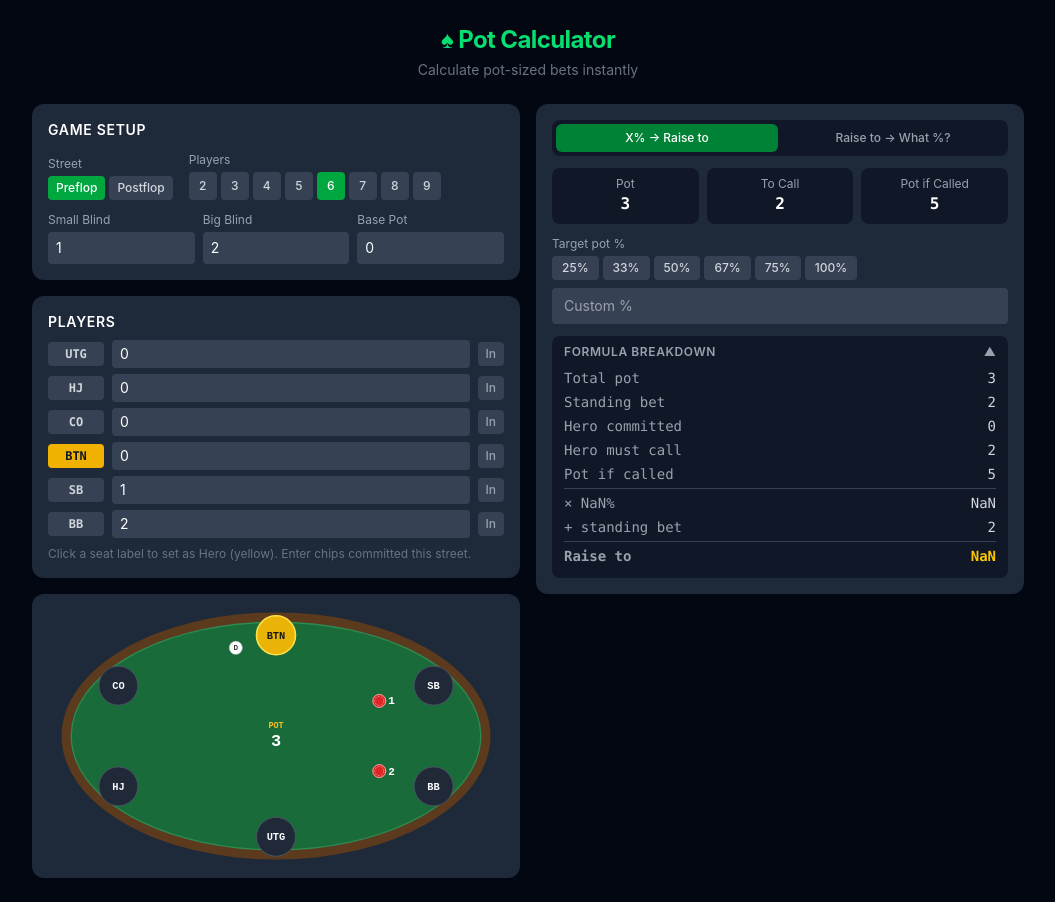
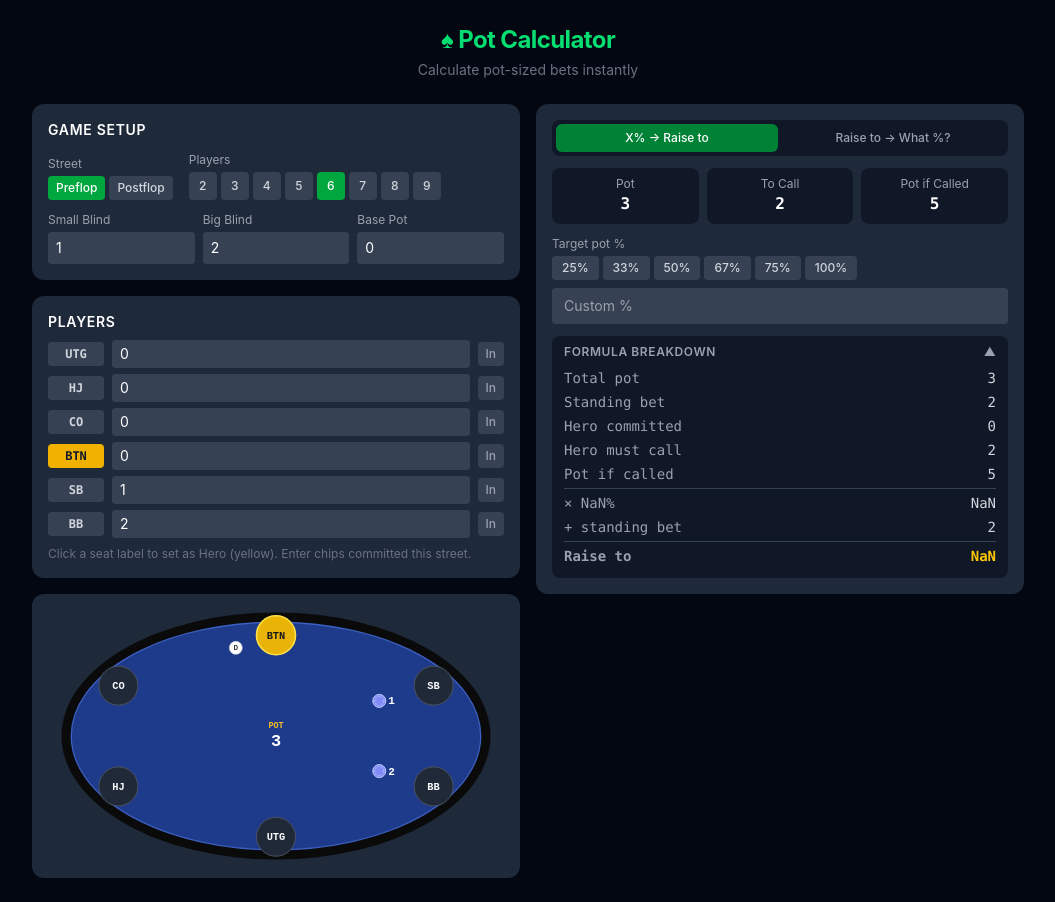
Before and after one commit to shirio/pot-calculator, a React (Vite) app: page / in a window 1280 px wide. Shown: the whole page, without its empty margins (112-1167 px from the left). Built offline with nearby package versions, Linux system fonts and the light colour scheme.

Commit message:
Periwinkle blind chips, magenta other chips, black rail, rich blue felt

```diff
--- a/src/components/PokerTable.jsx
+++ b/src/components/PokerTable.jsx
@@ -1,4 +1,6 @@
 const fmt = v => v % 1 === 0 ? String(v) : v.toFixed(1)
+
+const BLIND_LABELS = new Set(['SB', 'BB', 'BTN/SB'])
 
 export default function PokerTable({ players, heroIndex, totalPot }) {
   const numSeats = players.length
@@ -16,10 +18,10 @@ export default function PokerTable({ players, heroIndex, totalPot }) {
     <div className="bg-gray-800 rounded-xl p-3">
       <svg viewBox="0 0 700 400" className="w-full" style={{ maxHeight: 260 }}>
         {/* Rail */}
-        <ellipse cx="350" cy="200" rx="330" ry="190" fill="#5c3a1e" />
+        <ellipse cx="350" cy="200" rx="330" ry="190" fill="#0a0a0a" />
         {/* Felt */}
-        <ellipse cx="350" cy="200" rx="315" ry="175" fill="#1a6b3a" />
-        <ellipse cx="350" cy="200" rx="315" ry="175" fill="none" stroke="#2d8a50" strokeWidth="2" />
+        <ellipse cx="350" cy="200" rx="315" ry="175" fill="#1e3a8a" />
+        <ellipse cx="350" cy="200" rx="315" ry="175" fill="none" stroke="#3b5fc0" strokeWidth="2" />
 
         {/* Pot display */}
         <text x="350" y="188" textAnchor="middle" fill="#fbbf24" fontSize="13" fontWeight="bold" fontFamily="monospace">
@@ -33,17 +35,21 @@ export default function PokerTable({ players, heroIndex, totalPot }) {
           const isHero = i === heroIndex
           const isFolded = p.isFolded
           const hasChips = !isFolded && p.committed > 0
+          const isBlind = BLIND_LABELS.has(p.label)
 
           const bgColor = isHero ? '#eab308' : isFolded ? '#374151' : '#1f2937'
           const textColor = isHero ? '#1a1a1a' : isFolded ? '#6b7280' : '#f9fafb'
           const ringColor = isHero ? '#fde047' : '#4b5563'
+
+          // Periwinkle for blinds, magenta-pink for others
+          const chipFill = isBlind ? '#818cf8' : '#ec4899'
+          const chipStroke = isBlind ? '#c7d2fe' : '#fbcfe8'
 
           const showDealer = i === 0
           const dAngle = p.angle - 0.25
           const dx = 350 + 250 * Math.cos(dAngle)
           const dy = 200 + 140 * Math.sin(dAngle)
 
-          // Chip text goes toward center (left side players → text on right, right side → text on left)
           const onLeft = Math.cos(p.angle) < -0.1
           const chipCx = p.chipX + (onLeft ? 10 : -10)
           const textX = p.chipX + (onLeft ? -4 : 4)
@@ -58,10 +64,7 @@ export default function PokerTable({ players, heroIndex, totalPot }) {
                 </g>
               )}
 
-              {/* Seat circle */}
               <circle cx={p.x} cy={p.y} r="30" fill={bgColor} stroke={ringColor} strokeWidth={isHero ? 2.5 : 1.5} />
-
-              {/* Position label */}
               <text x={p.x} y={p.y + 1} textAnchor="middle" dominantBaseline="middle" fill={textColor} fontSize="16" fontWeight="bold" fontFamily="monospace">
                 {p.label}
               </text>
@@ -70,11 +73,10 @@ export default function PokerTable({ players, heroIndex, totalPot }) {
                 <text x={p.x} y={p.y + 22} textAnchor="middle" fill="#6b7280" fontSize="8">fold</text>
               )}
 
-              {/* Bet chip + amount */}
               {hasChips && (
                 <g>
-                  <circle cx={chipCx} cy={p.chipY} r="10" fill="#dc2626" stroke="#fca5a5" strokeWidth="1.5" />
-                  <circle cx={chipCx} cy={p.chipY} r="7" fill="none" stroke="#fca5a5" strokeWidth="1" strokeDasharray="3 2" />
+                  <circle cx={chipCx} cy={p.chipY} r="10" fill={chipFill} stroke={chipStroke} strokeWidth="1.5" />
+                  <circle cx={chipCx} cy={p.chipY} r="7" fill="none" stroke={chipStroke} strokeWidth="1" strokeDasharray="3 2" />
                   <text
                     x={textX}
                     y={p.chipY + 1}
```
